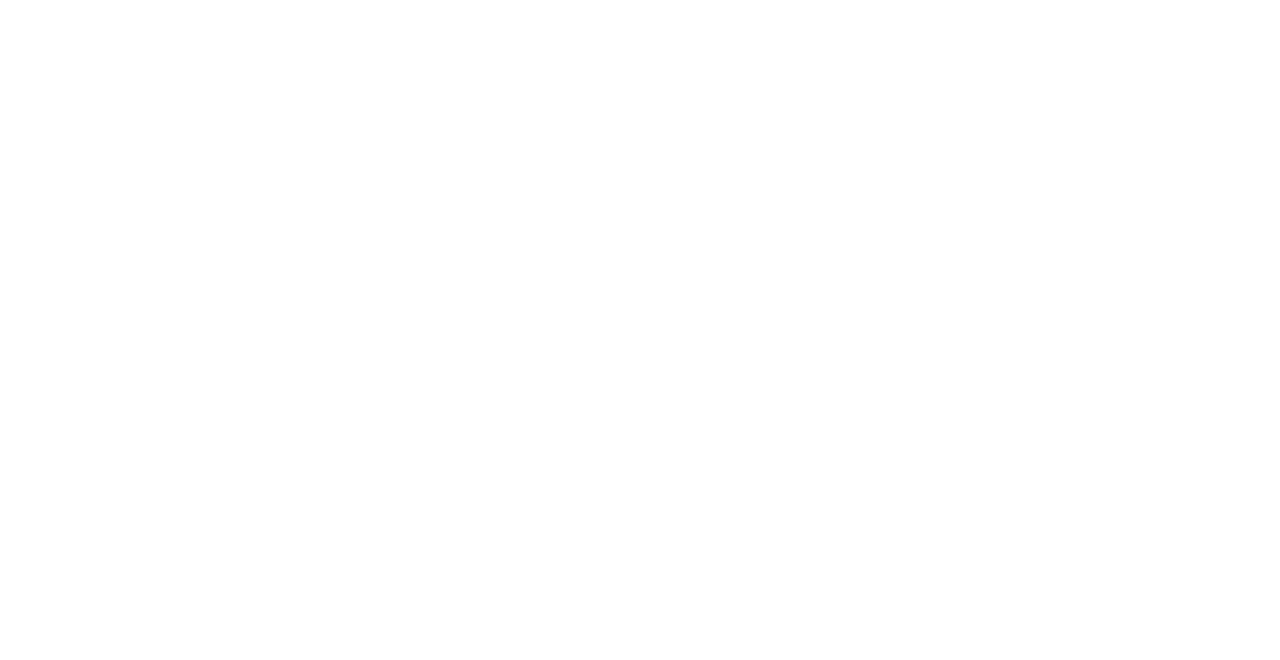
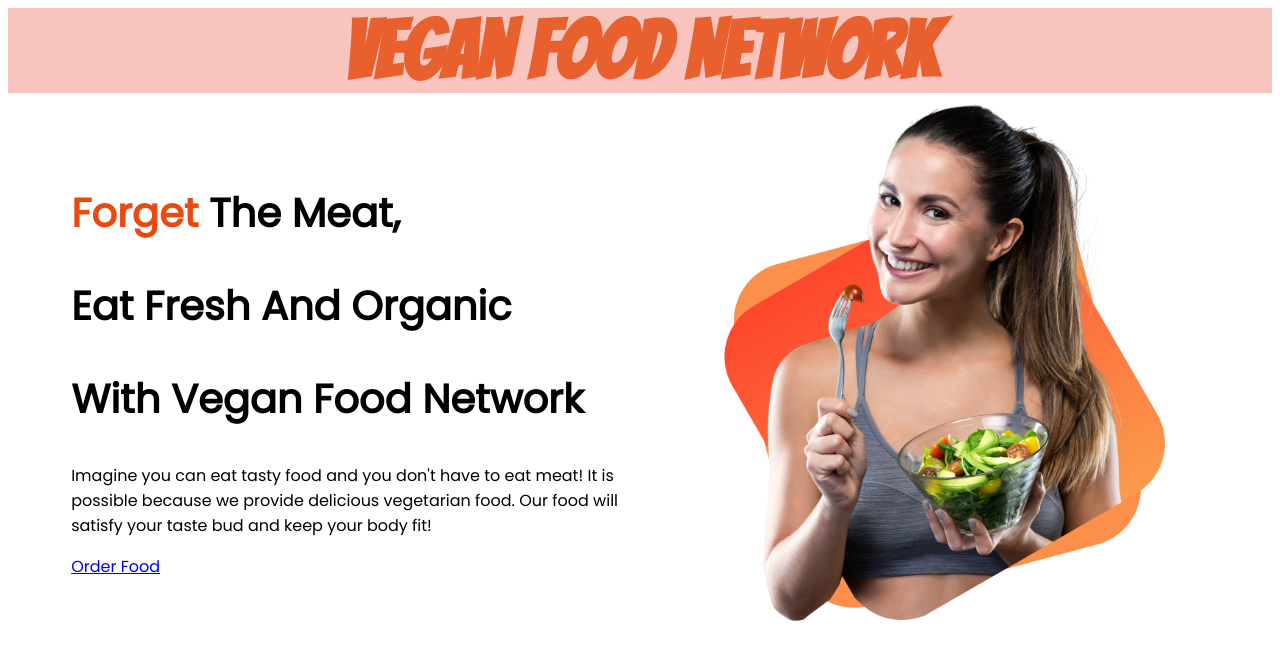
Before and after one commit to FariaSamsi/vegan-food-network, a plain HTML site: page index.html in a window 1280 px wide. Drawn offline with Linux system fonts and the light colour scheme.

Commit message:
First Section

```diff
--- a/index.html
+++ b/index.html
@@ -1,13 +1,34 @@
 <!DOCTYPE html>
 <html lang="en">
+
 <head>
     <meta charset="UTF-8">
     <meta http-equiv="X-UA-Compatible" content="IE=edge">
     <meta name="viewport" content="width=device-width, initial-scale=1.0">
     <title>Vegan Food Network</title>
+    <link rel="preconnect" href="https://fonts.googleapis.com">
+    <link rel="preconnect" href="https://fonts.gstatic.com" crossorigin>
+    <link href="https://fonts.googleapis.com/css2?family=Bangers&display=swap" rel="stylesheet">
+    <link rel="preconnect" href="https://fonts.googleapis.com">
+    <link rel="preconnect" href="https://fonts.gstatic.com" crossorigin>
+    <link href="https://fonts.googleapis.com/css2?family=Poppins&display=swap" rel="stylesheet">
+
     <link rel="stylesheet" href="style.css">
 </head>
+
 <body>
+    <h1 class="top-title">Vegan Food Network</h1>
+    <section>
+        <div class="first-half">
+            <h1 class="top-text"><span class="unique-color">Forget</span> The Meat,</h1>
+            <h1>Eat Fresh And Organic</h1>
+            <h1>With Vegan Food Network</h1>
+            <p>Imagine you can eat tasty food and you don't have to eat meat! It is possible because we provide
+                delicious vegetarian food. Our food will satisfy your taste bud and keep your body fit!</p>
+            <a target="_blank" href="https://www.facebook.com/faria.samsi.9/">Order Food</a>
+        </div>
+        <div class="first-half"><img src="images/topWoman.png" alt=""></div>
+    </section>
+</body>
 
-</body>
 </html>
--- a/style.css
+++ b/style.css
@@ -0,0 +1,34 @@
+title{
+    display: none;
+}
+.top-title{
+    font-family: 'Bangers', cursive;
+    color: rgb(233, 96, 47);
+    font-size: 80px;
+    text-align: center;
+    background-color: rgb(248, 196, 190);
+    margin:auto;
+    width: 100%;
+}
+body{
+    font-family: 'Poppins', sans-serif;
+}
+h1{
+    font-size: 40px;
+}
+.unique-color{
+    color: rgb(235, 73, 14);
+}
+section{
+    display: flex;
+}
+.first-half{
+    width: 50%;
+    padding-left: 5%;
+}
+.top-text{
+    padding-top: 10%;
+}
+.first-half img{
+    width: 85%;
+}
```
Also changed, not shown: images/bottomWoman.png (added), images/topWoman.png (added).
